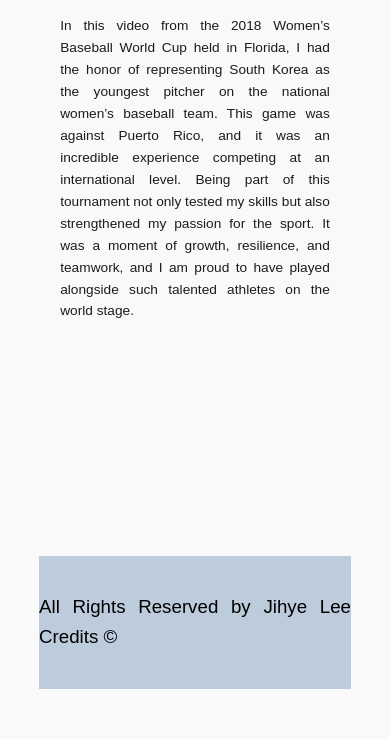
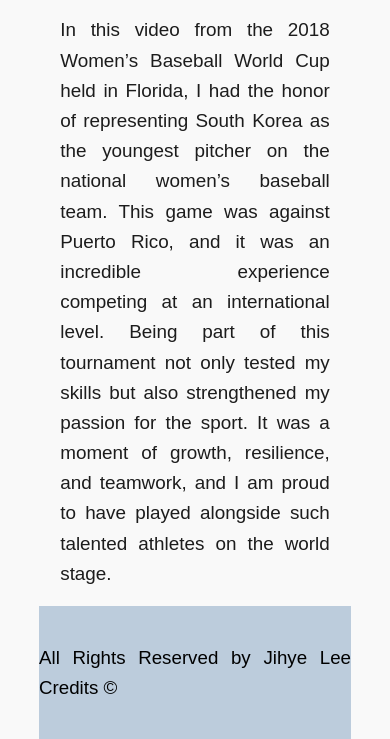
Before and after one commit to jihyeleekr/mp_1, a website: page extracurricular/extracurricular.html in a window 390 px wide. Shown: the part 432-1171 px from the top of the page. Before the commit the page ends 1121 px from the top, so only its background shows below. Drawn offline with Linux system fonts and the light colour scheme.

Commit message:
error fixed

```diff
--- a/extracurricular/extracurricular.css
+++ b/extracurricular/extracurricular.css
@@ -197,7 +197,7 @@ footer {
 
     main p {
         margin: 2% 2%;
-        font-size: calc(2px + 3vw);
+        font-size: calc(2px + 2vh);
     }
 
     #main {
@@ -253,5 +253,7 @@ footer {
         display: flex;
         flex-direction: column;
         align-items: center;
+        margin-top: 6vh;
+
     }
 }
```
